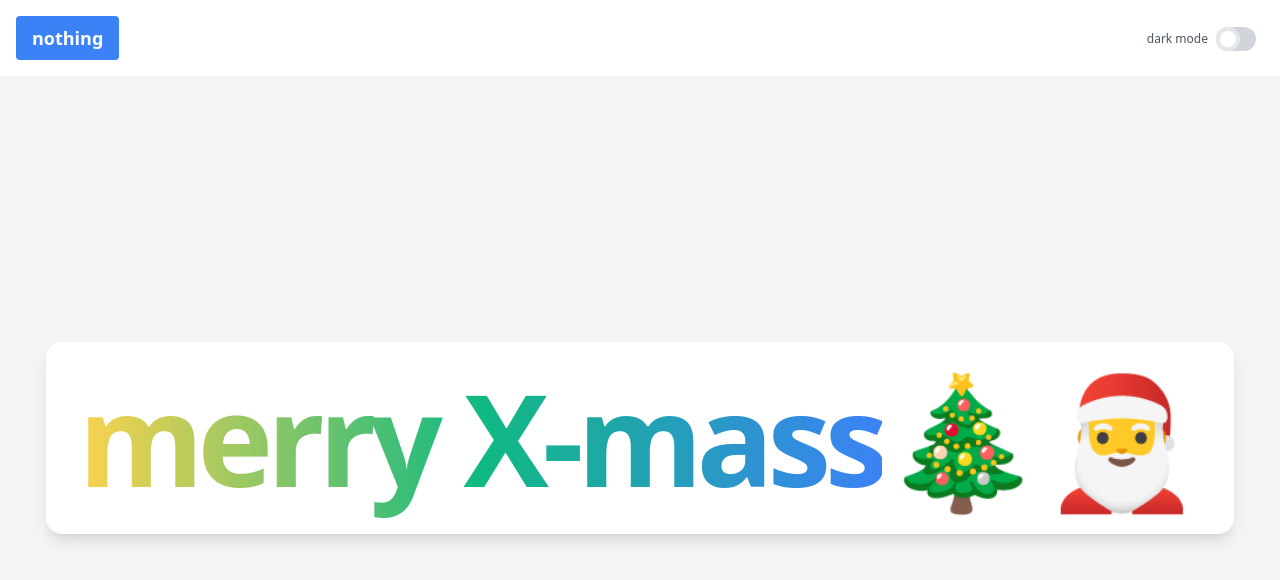
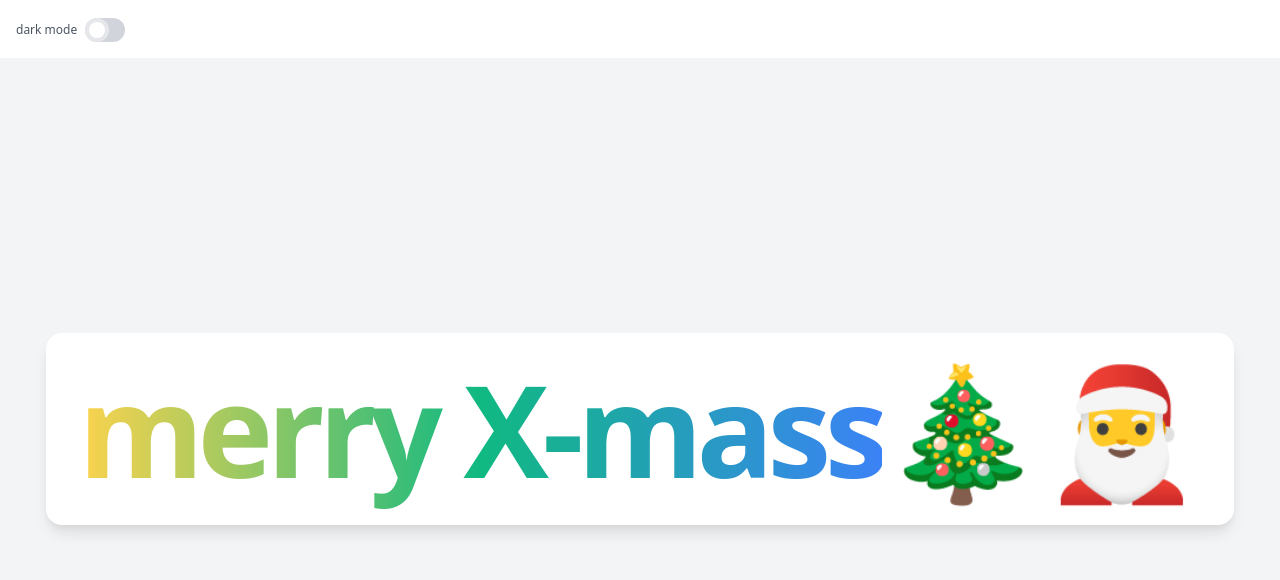
Before and after one commit to endziu/tailwind-nextjs-darkmode, a Next.js app: page / in a window 1280 px wide. Shown: the top 580 px of the page. Built offline with nearby package versions, Linux system fonts and the light colour scheme.

Commit message:
remove menu

```diff
--- a/components/nav.js
+++ b/components/nav.js
@@ -1,22 +1,9 @@
-import { useState } from 'react'
-import Link from 'next/link'
 import ThemeSwitch from './themeSwitch.js'
 
 export default function Nav({toggleColorScheme, currentColorScheme}) {
-  const [menu, setMenu] = useState(false)
-
   return (
-    <nav className="relative dark:bg-gray-700 flex items-center justify-between p-4">
-      <button className="no-underline btn-blue" onClick={()=>setMenu(!menu)}>
-        {menu ? "thing" : "nothing"}
-      </button>
+    <nav className="dark:bg-gray-700 flex items-center justify-between p-4">
       <ThemeSwitch handler={toggleColorScheme} current={currentColorScheme}/>
-      {menu && <div style={{"bottom": "-8.75rem"}}className="absolute bg-white dark:bg-gray-300 border dark:text-gray-700 list-none w-48 p-4 rounded-md shadow-lg">
-        <li>1.</li>
-        <li>2.</li>
-        <li>3.</li>
-        <li>to jest próba mikrofonu</li>
-      </div>}
     </nav>
   )
 }
--- a/components/title.js
+++ b/components/title.js
@@ -6,7 +6,7 @@ export default function Title({message = "https://home.page"}) {
   const className = box.concat(text).concat(transition).concat(hover).join(" ")
 
   return(
-    <div className="bg-gray-100 dark:bg-gray-800 flex" style={{"minHeight": "calc(100vh - 44px - 32px)"}}>
+    <div className="bg-gray-100 dark:bg-gray-800 flex" style={{"minHeight": "calc(100vh - 26px - 32px)"}}>
       <div className={className}>
         <span className="bg-gradient-to-r from-yellow-300 via-green-500 to-blue-500 text-4xl md:text-6xl lg:text-8xl xl:text-9xl cursor-pointer tracking-tighter align-middle font-bold text-transparent bg-clip-text">{message}</span>
         <span className="text-4xl md:text-6xl lg:text-8xl xl:text-9xl align-middle">🎄🎅</span>
```
